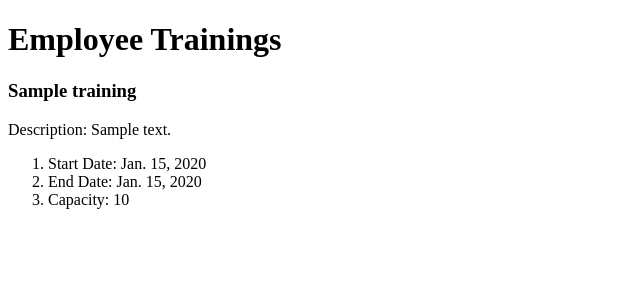
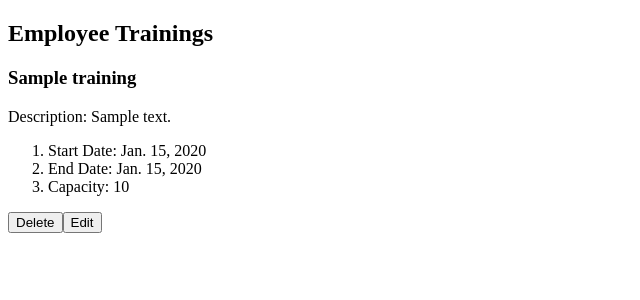
Before and after one commit to nss-cohort-36/bangazon-workforce-mgt-virtual-magicians, a Django app: template hrapp/templates/trainings/training_details.html in a window 1280 px wide. Shown: the top 300 px of the page, without its empty margins (0-640 px from the left). Run offline with Django 3.2, Linux system fonts and the light colour scheme; the template is opened without the code that fills it: values that come from a table or form of the project are taken from there, others are empty; tables that the repository leaves empty hold one stand-in row (values such as "Sample post").

Commit message:
working on edit

```diff
--- a/hrapp/templates/trainings/training_details.html
+++ b/hrapp/templates/trainings/training_details.html
@@ -7,6 +7,7 @@
   </head>
 
   <body>
+  <section>
   <h1>Employee Trainings</h1>
 
     <h3>{{ training.title }}</h3>
@@ -16,5 +17,18 @@
         <li>End Date: {{training.end_date}}</li>
         <li>Capacity: {{training.capacity}}</li>
     <ol>
+  </section>
+  <section id="training-actions" style="display:flex;">
+        <form action="{% url 'hrapp:training' training.id %}" method="POST">
+            {% csrf_token %}
+            <input type="hidden" name="actual_method" value="DELETE">
+            <button>Delete</button>
+        </form>
+
+        <form action="{% url 'hrapp:training_edit_form' training.id %}" method="GET">
+            {% csrf_token %}
+            <button>Edit</button>
+        </form>
+    </section>
   </body>
 </html>
--- a/hrapp/urls.py
+++ b/hrapp/urls.py
@@ -20,5 +20,6 @@
     path('training/form', training_form, name='training_form'),
     path('computer/form', computer_form, name='computer_form'),
     path('department/form', department_form, name='department_form'),
+    path('trainings/<int:training_id>/form/', training_edit_form, name='training_edit_form')
 
 ]
--- a/hrapp/views/__init__.py
+++ b/hrapp/views/__init__.py
@@ -11,3 +11,4 @@
 from .computers.computer_form import computer_form
 from .computers.computer_details import computer_details
 from .employees.employee_details import employee_details
+from .trainings.training_form import training_form, training_edit_form
```
Also changed, not shown: hrapp/templates/trainings/training_form.html (+6 -2 lines), hrapp/views/trainings/training_form.py (+15 -0 lines).
